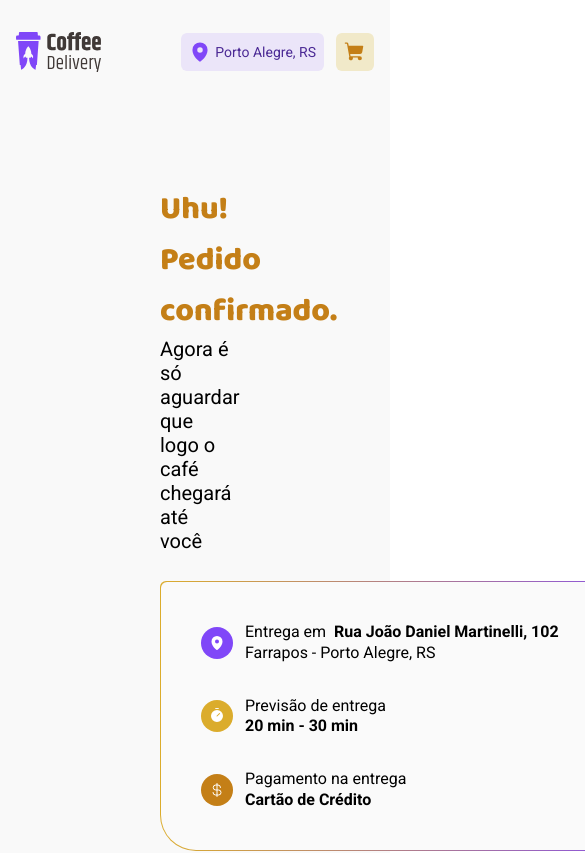
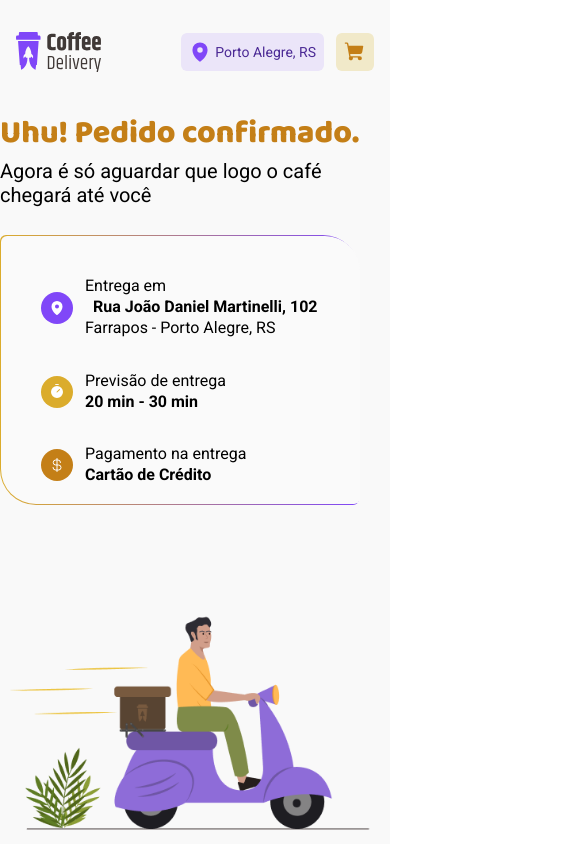
Before and after one commit to Jullbs/03-ignite-coffee-delivery, a React (Vite) app: page /checkoutsuccessfully in a window 390 px wide. Shown: the top 853 px of the page, 585 px wide, since content can reach past the window. Built offline with nearby package versions, Linux system fonts and the light colour scheme.

Commit message:
Making more responsive

```diff
--- a/src/pages/CheckoutSuccessfully/styles.ts
+++ b/src/pages/CheckoutSuccessfully/styles.ts
@@ -4,7 +4,7 @@ export const CheckoutSuccessfullyContainer = styled.main`
   display: flex;
   flex-direction: column;
 
-  padding: 5rem 10rem;
+  margin: 5rem 10rem;
 
   font-family: 'Roboto', sans-serif;
 
@@ -27,9 +27,18 @@ export const CheckoutSuccessfullyContainer = styled.main`
     padding-top: 1.75rem;
     gap: 6.375rem;
 
+    > img {
+      max-width: 100%;
+      height: auto;
+    }
+
     @media screen and (max-width: 90rem) {
       flex-wrap: wrap;
     }
+  }
+
+  @media screen and (max-width: 50rem) {
+    margin: auto;
   }
 `
 
@@ -65,6 +74,10 @@ export const OrderInfoTab = styled.div`
       > span {
         > div {
           display: flex;
+
+          @media screen and (max-width: 50rem) {
+            flex-direction: column;
+          }
         }
 
         .bold {
@@ -97,5 +110,13 @@ export const OrderInfoTab = styled.div`
         }
       }
     }
+
+    @media screen and (max-width: 50rem) {
+      width: 30rem;
+    }
+
+    @media screen and (max-width: 35rem) {
+      width: 100%;
+    }
   }
 `
--- a/src/pages/Home/components/DescriptionDisplay/styles.ts
+++ b/src/pages/Home/components/DescriptionDisplay/styles.ts
@@ -72,6 +72,10 @@ export const DescriptionContainer = styled.div`
     max-width: 100%;
     height: auto;
   }
+
+  @media screen and (max-width: 50rem) {
+    margin: auto;
+  }
 `
 
 export const IntroContent = styled.div`
--- a/src/pages/Home/components/ProductsShelf/styles.ts
+++ b/src/pages/Home/components/ProductsShelf/styles.ts
@@ -12,6 +12,10 @@ export const ProductsShelfContainer = styled.div`
     font-family: 'Baloo 2', cursive;
     font-weight: 800;
     color: ${(props) => props.theme['gray-1000']};
+  }
+
+  @media screen and (max-width: 50rem) {
+    margin: 4rem;
   }
 `
 
--- a/src/pages/Home/index.tsx
+++ b/src/pages/Home/index.tsx
@@ -16,7 +16,6 @@ export function Home() {
       <DescriptionDisplay />
 
       <ProductsShelf />
-      {/* <img src="/images/arabe.png" alt="" /> */}
     </HomeContainer>
   )
 }
```
